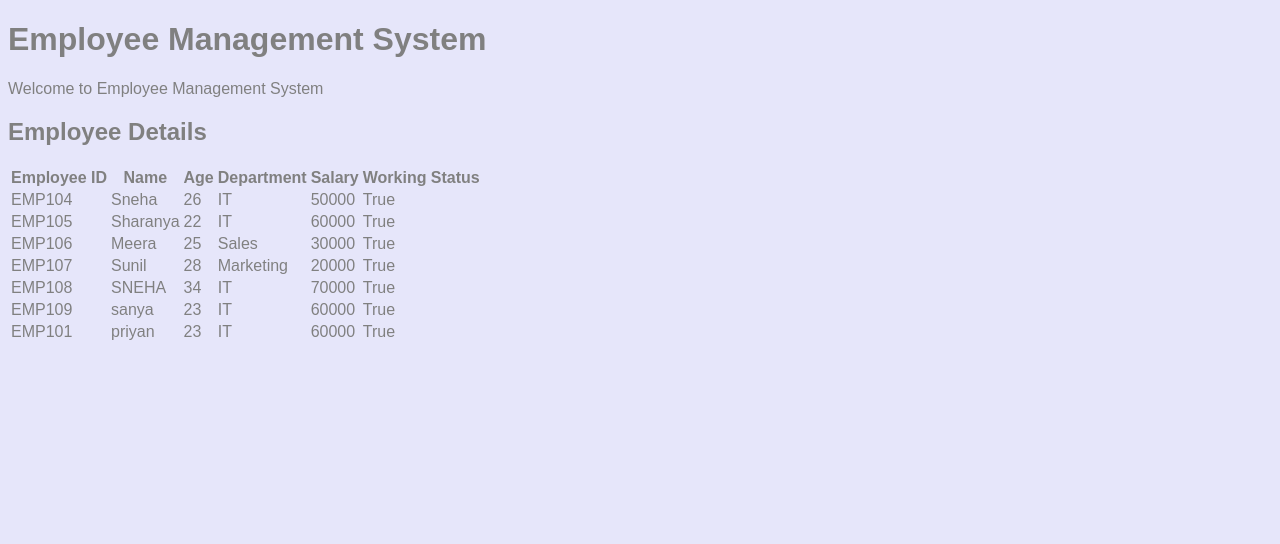
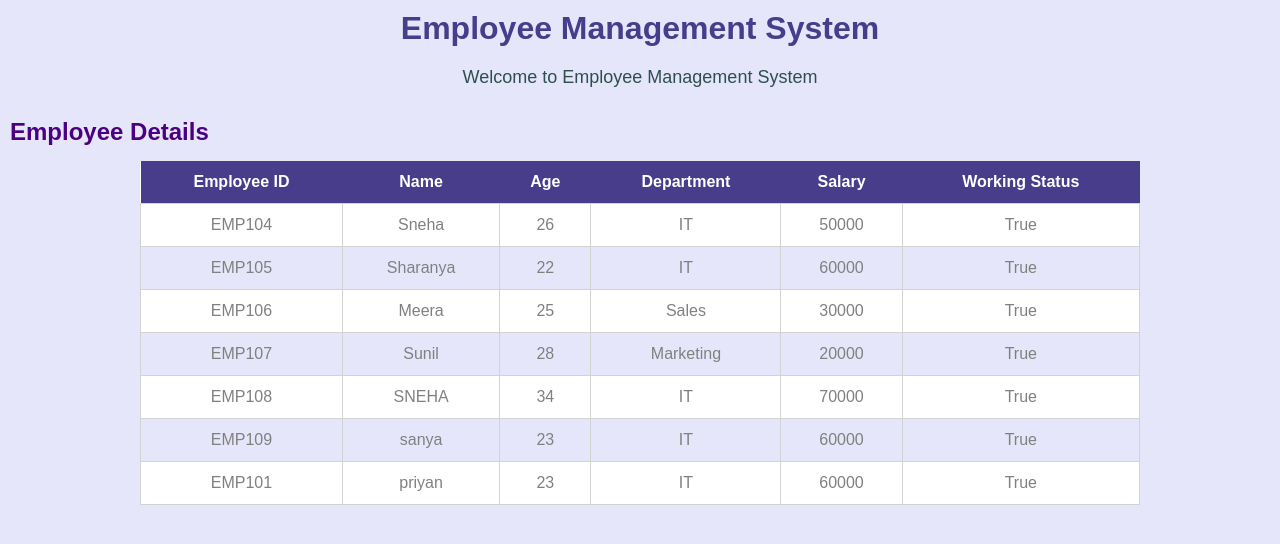
Before and after one commit to sharanyakulal17/employee_management, a Flask app: page /employee in a window 1280 px wide. Shown: the top 544 px of the page. Run offline with Flask 3, Linux system fonts and the light colour scheme.

Commit message:
Update employee management system CSS styling
Added table styling, alternating row colors, hover effects and layout improvements.

```diff
--- a/static/style.css
+++ b/static/style.css
@@ -1,5 +1,62 @@
 * {
+    font-family: Arial;
+    margin:0px;
+    padding:0px;
+    box-sizing:border-box;
+}
+
+body {
     background-color: lavender;
     color:grey;
-    font-family: Arial;
+    padding:10px
 }
+
+h1 {
+    color:darkslateblue;
+    text-align: center;
+    font-size: 32px;
+    margin-bottom: 20px;
+}
+
+p {
+    color:darkslategray;
+    text-align: center;
+    font-size: 18px;
+    margin-bottom: 30px;
+}
+
+h2 {
+    color:indigo;
+    text-align: left;
+    font-size: 24px;
+    margin-bottom: 15px;
+}
+
+table {
+    width: 100%;
+    border-collapse: collapse;
+    background-color: white;
+    max-width:1000px;
+    margin: 10px auto;
+}
+
+th {
+    background-color: darkslateblue;
+    color:white;
+    padding: 12px;
+    text-align: center;
+}
+
+td {
+    text-align: center;
+    padding: 12px;
+    border: 1px solid lightgray;
+}
+
+tr:nth-child(even) {
+    background-color: lavender;
+}
+
+tbody tr:hover {
+    background-color:purple;
+}
--- a/templates/employees.html
+++ b/templates/employees.html
@@ -4,7 +4,7 @@
     <meta charset="UTF-8">
     <meta name="viewport" content="width=device-width, initial-scale=1.0">
     <title>Employee Management System</title>
-    <link rel="stylesheet" href="style.css">
+    <link rel="stylesheet" href="{{url_for('static', filename = 'style.css')}}">
 </head>
 <body>
     <h1>Employee Management System</h1>
```
